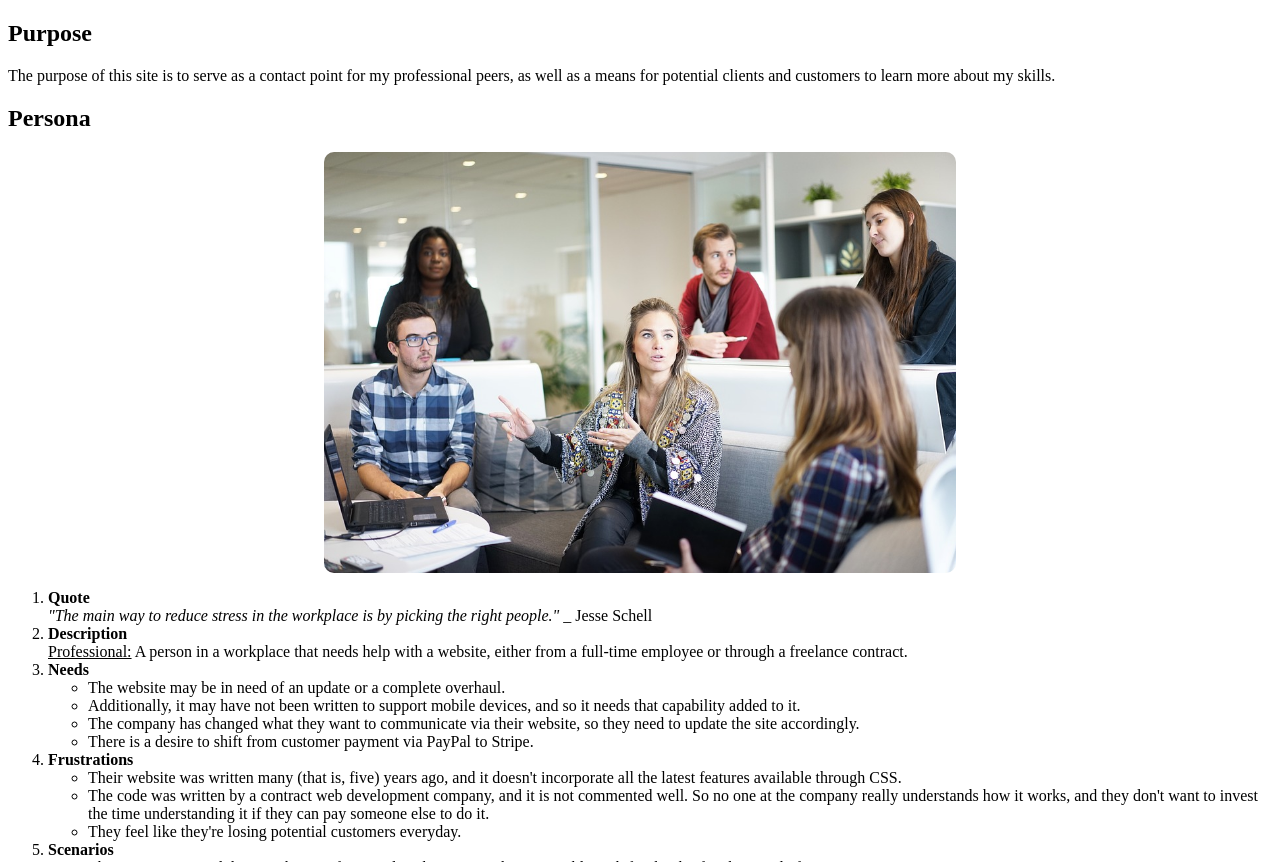
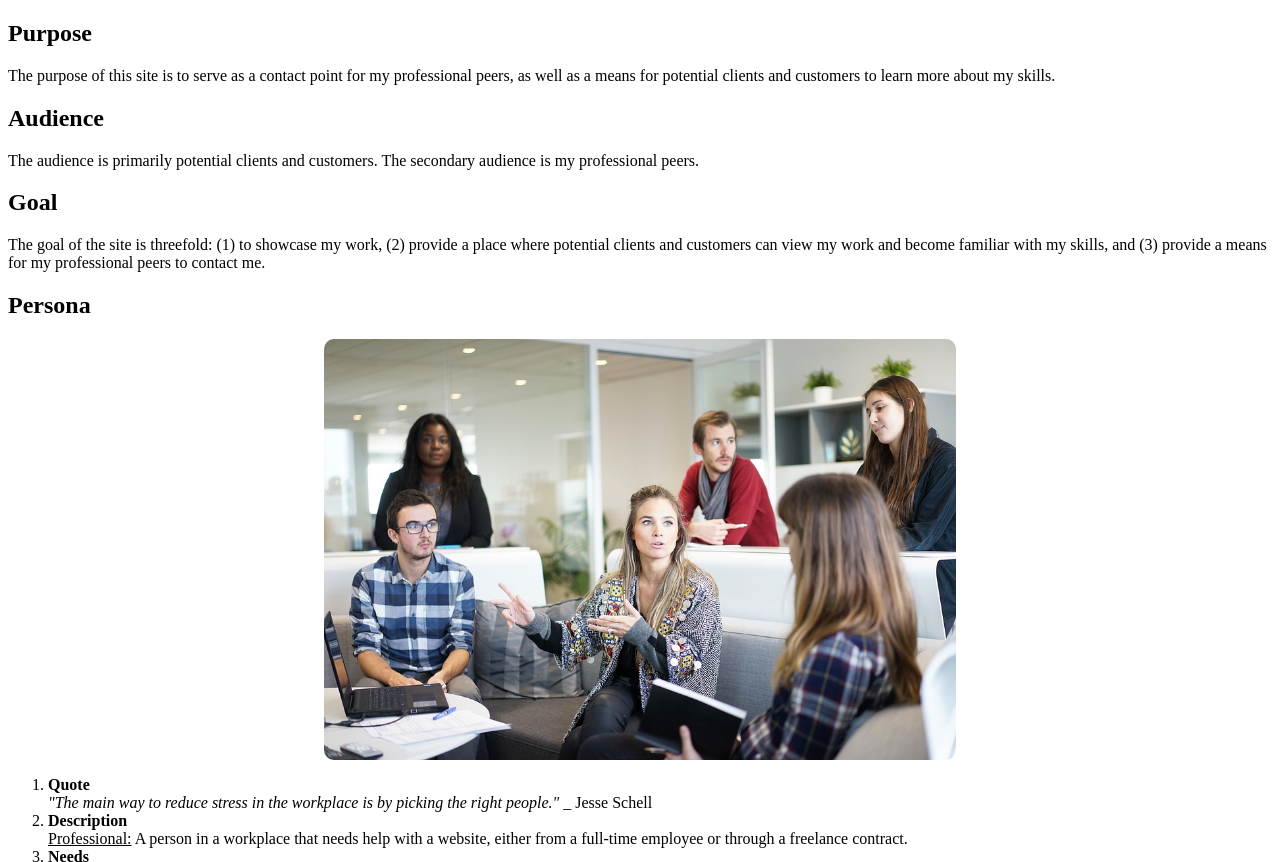
Before and after one commit to gwells4/about-me, a PHP site: page / in a window 1280 px wide. Shown: the part 90-952 px from the top of the page. Run offline with PHP 8.4, Linux system fonts and the light colour scheme.

Commit message:
Added an audience and a goal.

```diff
--- a/public_html/index.php
+++ b/public_html/index.php
@@ -31,6 +31,27 @@
 				<p>The purpose of this site is to serve as a contact point for my professional peers, as well as a means for potential clients and customers to learn more about my skills.</p>
 
 			</section>
+
+			<!-- Section 2: Audience -->
+			<section>
+
+				<h2>Audience</h2>
+
+				<p>The audience is primarily potential clients and customers. The secondary audience is my professional peers.</p>
+
+			</section>
+
+			<!-- Section 3: Goal -->
+			<section>
+
+				<h2>Goal</h2>
+
+				<p>The goal of the site is threefold: (1) to showcase my work, (2) provide a place where potential clients and customers can view my work and become familiar with my skills, and (3) provide a means for my professional peers to contact me.</p>
+
+			</section>
+
+			<!-- Section 4: Persona -->
+			<section>
 
 			<!-- Section 1: Persona -->
 			<section>
```
